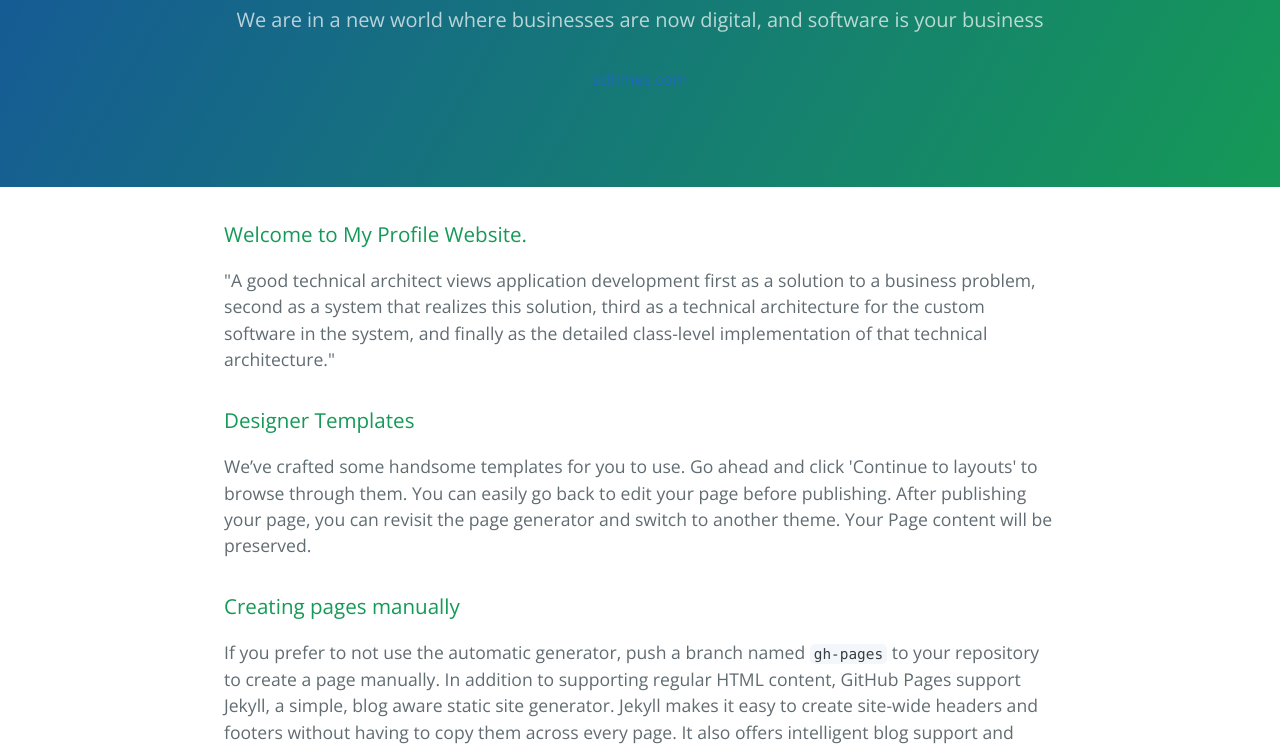
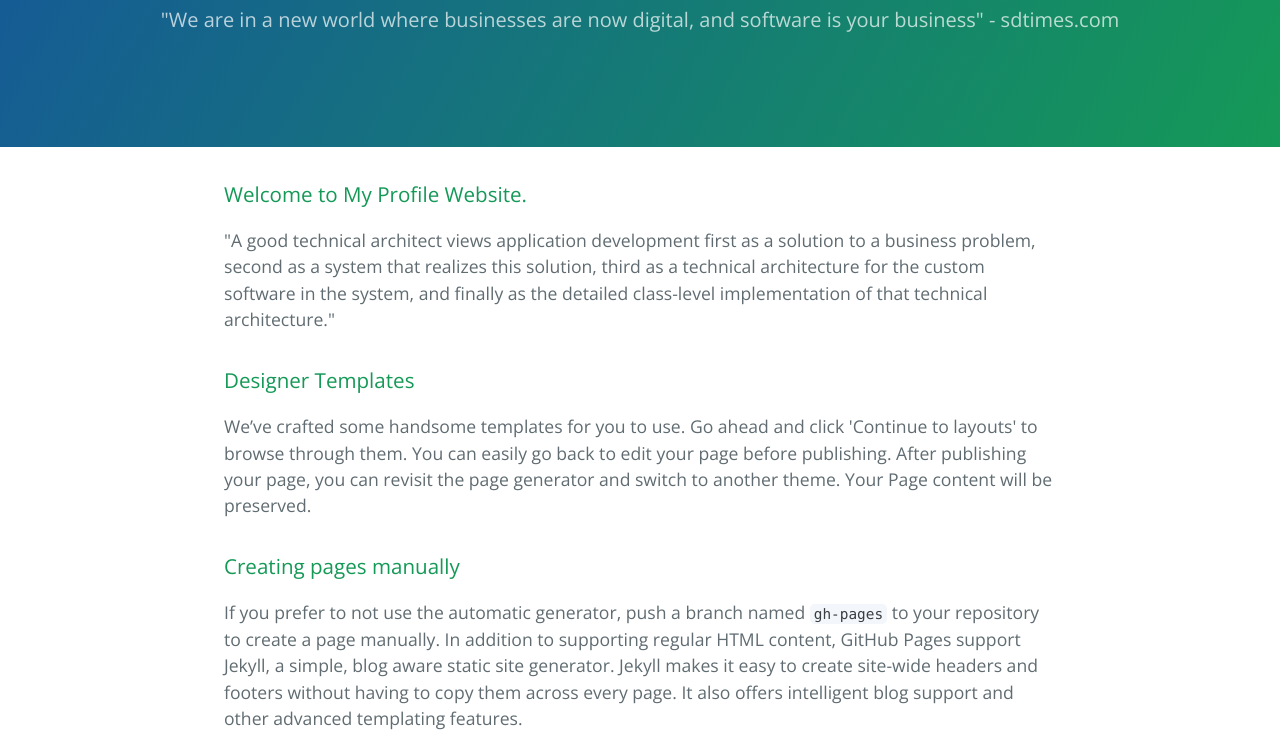
Before and after one commit to yoyoktriwicaksono/myprofile, a plain HTML site: page index.html in a window 1280 px wide. Shown: the part 170-920 px from the top of the page. Drawn offline with nearby package versions, Linux system fonts and the light colour scheme.

Commit message:
Update index.html

```diff
--- a/index.html
+++ b/index.html
@@ -12,8 +12,7 @@
   <body>
     <section class="page-header">
       <h1 class="project-name">yoyoktriwicaksono.GitHub.io</h1>
-      <h2 class="project-tagline">We are in a new world where businesses are now digital, and software is your business</h2>
-      <p><a id="sdtimes" class="anchor" href="http://sdtimes.com/dont-let-testing-stop-agility">sdtimes.com</a></p>
+      <h2 class="project-tagline">"We are in a new world where businesses are now digital, and software is your business" - sdtimes.com</h2>
     </section>
 
     <section class="main-content">
```
